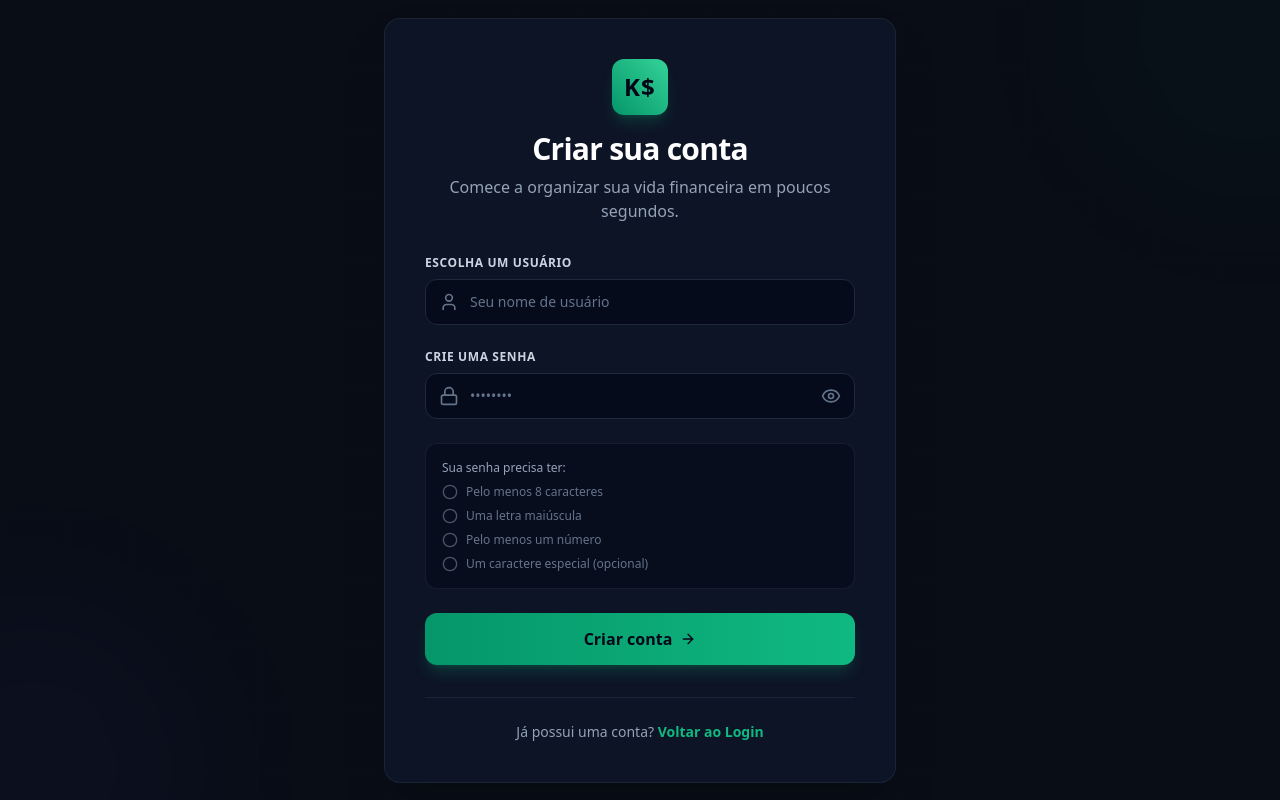
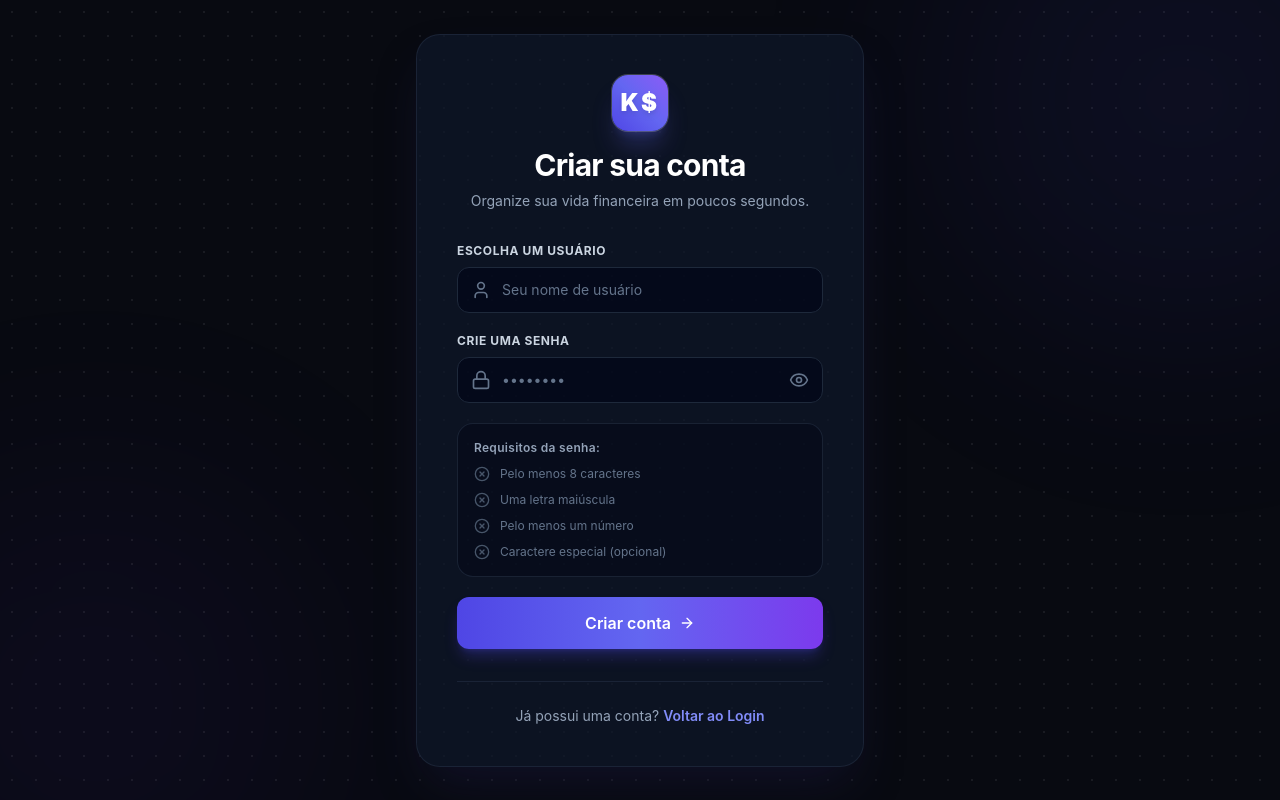
Before and after one commit to klayvertnext/controle-financeiro-python, a Flask app: page /cadastro in a window 1280 px wide. Run offline with Flask 3, Linux system fonts and the light colour scheme; some libraries are stand-ins or nearby versions.

Commit message:
UI Premium: Novo visual SaaS nas telas de login e cadastro

```diff
--- a/templates/cadastro.html
+++ b/templates/cadastro.html
@@ -4,8 +4,10 @@
   <meta charset="UTF-8">
   <meta name="viewport" content="width=device-width, initial-scale=1.0">
   <title>Criar Conta - K$ Financeiro</title>
+
   <script src="https://cdn.tailwindcss.com"></script>
   <script src="https://unpkg.com/lucide@latest"></script>
+
   <script>
     tailwind.config = {
       darkMode: 'class',
@@ -13,62 +15,74 @@
         extend: {
           colors: {
             brand: {
-              50: '#ecfdf5',
-              100: '#d1fae5',
-              500: '#10b981',
-              600: '#059669',
-              700: '#047857',
+              50: '#eep2ff',
+              100: '#e0e7ff',
+              400: '#818cf8',
+              500: '#6366f1',
+              600: '#4f46e5',
+              700: '#4338ca',
             }
           },
           animation: {
-            'fade-in-up': 'fadeInUp 0.3s cubic-bezier(0.16, 1, 0.3, 1) forwards',
-            'pulse-glow': 'pulseGlow 4s ease-in-out infinite alternate',
+            'fade-in': 'fadeIn 0.25s ease-out forwards',
+            'card-entry': 'cardEntry 0.35s cubic-bezier(0.16, 1, 0.3, 1) forwards',
+            'glow-pulse': 'glowPulse 6s ease-in-out infinite alternate',
           },
           keyframes: {
-            fadeInUp: {
-              '0%': { opacity: '0', transform: 'translateY(12px) scale(0.98)' },
+            fadeIn: {
+              '0%': { opacity: '0' },
+              '100%': { opacity: '1' },
+            },
+            cardEntry: {
+              '0%': { opacity: '0', transform: 'translateY(16px) scale(0.98)' },
               '100%': { opacity: '1', transform: 'translateY(0) scale(1)' },
             },
-            pulseGlow: {
-              '0%': { opacity: '0.2' },
-              '100%': { opacity: '0.4' },
+            glowPulse: {
+              '0%': { opacity: '0.25', transform: 'scale(1)' },
+              '100%': { opacity: '0.45', transform: 'scale(1.08)' },
             }
           }
         }
       }
     }
   </script>
+
   <style>
     body {
-      background-color: #090d16;
-      font-family: system-ui, -apple-system, BlinkMacSystemFont, 'Segoe UI', Roboto, Oxygen, Ubuntu, Cantarell, sans-serif;
+      background-color: #080a11;
+      font-family: -apple-system, BlinkMacSystemFont, "Segoe UI", Roboto, "Helvetica Neue", Arial, sans-serif;
+    }
+    .bg-dots {
+      background-image: radial-gradient(rgba(255, 255, 255, 0.07) 1px, transparent 1px);
+      background-size: 24px 24px;
     }
   </style>
 </head>
-<body class="min-h-screen text-slate-100 flex items-center justify-center p-4 relative overflow-x-hidden select-none">
+<body class="min-h-screen text-slate-100 flex items-center justify-center p-4 sm:p-6 relative overflow-x-hidden antialiased select-none bg-dots animate-fade-in">
 
-  <div class="fixed inset-0 pointer-events-none z-0">
-    <div class="absolute -top-40 -right-40 w-96 h-96 bg-brand-500/10 rounded-full blur-3xl animate-pulse-glow"></div>
-    <div class="absolute -bottom-40 -left-40 w-96 h-96 bg-indigo-500/10 rounded-full blur-3xl animate-pulse-glow" style="animation-delay: 2s;"></div>
-    <div class="absolute inset-0 bg-[linear-gradient(to_right,#1f29370a_1px,transparent_1px),linear-gradient(to_bottom,#1f29370a_1px,transparent_1px)] bg-[size:4rem_4rem]"></div>
+  <div class="fixed inset-0 pointer-events-none z-0 overflow-hidden">
+    <div class="absolute -top-32 -right-32 w-[28rem] h-[28rem] bg-indigo-600/20 rounded-full blur-[120px] animate-glow-pulse"></div>
+    <div class="absolute -bottom-32 -left-32 w-[28rem] h-[28rem] bg-violet-600/15 rounded-full blur-[120px] animate-glow-pulse" style="animation-delay: 3s;"></div>
   </div>
 
-  <main class="w-full max-w-lg bg-slate-900/80 backdrop-blur-xl border border-slate-800/80 rounded-2xl shadow-2xl p-8 sm:p-10 relative z-10 animate-fade-in-up transition-all duration-300">
+  <main class="w-full max-w-md bg-slate-900/70 backdrop-blur-2xl border border-slate-800/80 rounded-3xl shadow-2xl shadow-indigo-950/40 p-8 sm:p-10 relative z-10 animate-card-entry transition-all duration-300">
 
     <header class="text-center mb-8">
-      <div class="inline-flex items-center justify-center w-14 h-14 rounded-xl bg-gradient-to-tr from-brand-600 to-emerald-400 shadow-lg shadow-brand-500/20 mb-4 transition-transform hover:scale-105 duration-200">
-        <span class="text-2xl font-black text-slate-950 tracking-wider">K$</span>
+      <div class="inline-relative mb-4 group">
+        <div class="inline-flex items-center justify-center w-14 h-14 rounded-2xl bg-gradient-to-tr from-indigo-600 via-indigo-500 to-violet-500 shadow-xl shadow-indigo-500/25 ring-1 ring-white/20 transition-all duration-300 group-hover:scale-105 group-hover:shadow-indigo-500/40">
+          <span class="text-2xl font-black text-white tracking-widest drop-shadow-md">K$</span>
+        </div>
       </div>
       <h1 class="text-2xl sm:text-3xl font-bold tracking-tight text-white mb-2">Criar sua conta</h1>
-      <p class="text-slate-400 text-sm sm:text-base">Comece a organizar sua vida financeira em poucos segundos.</p>
+      <p class="text-slate-400 text-sm">Organize sua vida financeira em poucos segundos.</p>
     </header>
 
-    <form id="registerForm" action="/cadastro" method="POST" class="space-y-6">
+    <form id="registerForm" action="/cadastro" method="POST" class="space-y-5">
 
       <div class="space-y-2">
-        <label for="username" class="block text-xs uppercase font-semibold text-slate-300 tracking-wider">Escolha um Usuário</label>
+        <label for="username" class="block text-xs uppercase font-bold text-slate-300 tracking-wider">Escolha um Usuário</label>
         <div class="relative group">
-          <div class="absolute inset-y-0 left-0 pl-3.5 flex items-center pointer-events-none text-slate-500 group-focus-within:text-brand-500 transition-colors duration-200">
+          <div class="absolute inset-y-0 left-0 pl-3.5 flex items-center pointer-events-none text-slate-500 group-focus-within:text-indigo-400 transition-colors duration-200">
             <i data-lucide="user" class="w-5 h-5"></i>
           </div>
           <input
@@ -76,16 +90,17 @@
             id="username"
             name="username"
             required
+            autocomplete="username"
             placeholder="Seu nome de usuário"
-            class="w-full pl-11 pr-4 py-3 bg-slate-950/60 border border-slate-800 rounded-xl text-slate-100 placeholder-slate-500 focus:outline-none focus:border-brand-500 focus:ring-2 focus:ring-brand-500/20 transition-all duration-200 text-sm"
+            class="w-full pl-11 pr-4 py-3 bg-slate-950/70 border border-slate-800 rounded-xl text-slate-100 placeholder-slate-500 focus:outline-none focus:border-indigo-500 focus:ring-2 focus:ring-indigo-500/25 transition-all duration-200 text-sm hover:border-slate-700"
           >
         </div>
       </div>
 
       <div class="space-y-2">
-        <label for="password" class="block text-xs uppercase font-semibold text-slate-300 tracking-wider">Crie uma Senha</label>
+        <label for="password" class="block text-xs uppercase font-bold text-slate-300 tracking-wider">Crie uma Senha</label>
         <div class="relative group">
-          <div class="absolute inset-y-0 left-0 pl-3.5 flex items-center pointer-events-none text-slate-500 group-focus-within:text-brand-500 transition-colors duration-200">
+          <div class="absolute inset-y-0 left-0 pl-3.5 flex items-center pointer-events-none text-slate-500 group-focus-within:text-indigo-400 transition-colors duration-200">
             <i data-lucide="lock" class="w-5 h-5"></i>
           </div>
           <input
@@ -93,12 +108,14 @@
             id="password"
             name="password"
             required
+            autocomplete="new-password"
             placeholder="••••••••"
-            class="w-full pl-11 pr-11 py-3 bg-slate-950/60 border border-slate-800 rounded-xl text-slate-100 placeholder-slate-500 focus:outline-none focus:border-brand-500 focus:ring-2 focus:ring-brand-500/20 transition-all duration-200 text-sm"
+            class="w-full pl-11 pr-11 py-3 bg-slate-950/70 border border-slate-800 rounded-xl text-slate-100 placeholder-slate-500 focus:outline-none focus:border-indigo-500 focus:ring-2 focus:ring-indigo-500/25 transition-all duration-200 text-sm hover:border-slate-700"
           >
           <button
             type="button"
             id="togglePassword"
+            tabindex="-1"
             class="absolute inset-y-0 right-0 pr-3.5 flex items-center text-slate-500 hover:text-slate-300 focus:outline-none transition-colors duration-200"
             aria-label="Mostrar ou ocultar senha"
           >
@@ -107,38 +124,38 @@
         </div>
       </div>
 
-      <div class="bg-slate-950/40 border border-slate-800/60 rounded-xl p-4 space-y-2">
-        <p class="text-xs font-medium text-slate-400 mb-2">Sua senha precisa ter:</p>
+      <div class="bg-slate-950/50 border border-slate-800/80 rounded-2xl p-4 space-y-2.5">
+        <p class="text-xs font-semibold text-slate-400 tracking-wide mb-1">Requisitos da senha:</p>
 
-        <div id="req-length" class="flex items-center space-x-2 text-xs text-slate-500 transition-colors duration-200">
-          <i data-lucide="circle" class="w-4 h-4 text-slate-600 status-icon"></i>
+        <div id="req-length" class="flex items-center space-x-2.5 text-xs text-slate-500 transition-all duration-200">
+          <i data-lucide="x-circle" class="w-4 h-4 text-slate-600 status-icon transition-transform duration-200"></i>
           <span>Pelo menos 8 caracteres</span>
         </div>
 
-        <div id="req-uppercase" class="flex items-center space-x-2 text-xs text-slate-500 transition-colors duration-200">
-          <i data-lucide="circle" class="w-4 h-4 text-slate-600 status-icon"></i>
+        <div id="req-uppercase" class="flex items-center space-x-2.5 text-xs text-slate-500 transition-all duration-200">
+          <i data-lucide="x-circle" class="w-4 h-4 text-slate-600 status-icon transition-transform duration-200"></i>
           <span>Uma letra maiúscula</span>
         </div>
 
-        <div id="req-number" class="flex items-center space-x-2 text-xs text-slate-500 transition-colors duration-200">
-          <i data-lucide="circle" class="w-4 h-4 text-slate-600 status-icon"></i>
+        <div id="req-number" class="flex items-center space-x-2.5 text-xs text-slate-500 transition-all duration-200">
+          <i data-lucide="x-circle" class="w-4 h-4 text-slate-600 status-icon transition-transform duration-200"></i>
           <span>Pelo menos um número</span>
         </div>
 
-        <div id="req-special" class="flex items-center space-x-2 text-xs text-slate-500 transition-colors duration-200">
-          <i data-lucide="circle" class="w-4 h-4 text-slate-600 status-icon"></i>
-          <span>Um caractere especial (opcional)</span>
+        <div id="req-special" class="flex items-center space-x-2.5 text-xs text-slate-500 transition-all duration-200">
+          <i data-lucide="x-circle" class="w-4 h-4 text-slate-600 status-icon transition-transform duration-200"></i>
+          <span>Caractere especial (opcional)</span>
         </div>
       </div>
 
       <button
         type="submit"
         id="submitBtn"
-        class="w-full py-3.5 px-4 bg-gradient-to-r from-brand-600 to-emerald-500 hover:from-brand-500 hover:to-emerald-400 text-slate-950 font-bold rounded-xl shadow-lg shadow-brand-500/20 hover:shadow-brand-500/30 transition-all duration-200 active:scale-[0.98] flex items-center justify-center space-x-2 disabled:opacity-70 disabled:cursor-not-allowed"
+        class="w-full mt-2 py-3.5 px-4 bg-gradient-to-r from-indigo-600 via-indigo-500 to-violet-600 hover:from-indigo-500 hover:to-violet-500 text-white font-semibold rounded-xl shadow-lg shadow-indigo-600/30 hover:shadow-indigo-600/40 transition-all duration-200 active:scale-[0.98] focus:outline-none focus:ring-2 focus:ring-indigo-400 focus:ring-offset-2 focus:ring-offset-slate-900 flex items-center justify-center space-x-2 disabled:opacity-75 disabled:cursor-not-allowed group"
       >
         <span id="btnText">Criar conta</span>
-        <i data-lucide="arrow-right" id="btnIcon" class="w-4 h-4 transition-transform group-hover:translate-x-1"></i>
-        <div id="btnSpinner" class="hidden w-5 h-5 border-2 border-slate-950 border-t-transparent rounded-full animate-spin"></div>
+        <i data-lucide="arrow-right" id="btnIcon" class="w-4 h-4 transition-transform duration-200 group-hover:translate-x-1"></i>
+        <div id="btnSpinner" class="hidden w-5 h-5 border-2 border-white/30 border-t-white rounded-full animate-spin"></div>
       </button>
 
     </form>
@@ -146,7 +163,7 @@
     <footer class="mt-8 pt-6 border-t border-slate-800/80 text-center">
       <p class="text-sm text-slate-400">
         Já possui uma conta?
-        <a href="/login" class="font-semibold text-brand-500 hover:text-brand-400 transition-colors duration-200 underline-offset-4 hover:underline">
+        <a href="/login" class="font-semibold text-indigo-400 hover:text-indigo-300 transition-colors duration-200 underline-offset-4 hover:underline focus:outline-none focus:ring-1 focus:ring-indigo-400 rounded-sm">
           Voltar ao Login
         </a>
       </p>
@@ -155,7 +172,6 @@
   </main>
 
   <script>
-    // Inicializar Ícones Lucide
     lucide.createIcons();
 
     // Toggle Mostrar/Ocultar Senha
@@ -164,18 +180,13 @@
     const eyeIcon = document.getElementById('eyeIcon');
 
     togglePassword.addEventListener('click', () => {
-      const type = passwordInput.getAttribute('type') === 'password' ? 'text' : 'password';
-      passwordInput.setAttribute('type', type);
-
-      if (type === 'text') {
-        eyeIcon.setAttribute('data-lucide', 'eye-off');
-      } else {
-        eyeIcon.setAttribute('data-lucide', 'eye');
-      }
+      const isPassword = passwordInput.getAttribute('type') === 'password';
+      passwordInput.setAttribute('type', isPassword ? 'text' : 'password');
+      eyeIcon.setAttribute('data-lucide', isPassword ? 'eye-off' : 'eye');
       lucide.createIcons();
     });
 
-    // Validação Dinâmica de Senha
+    // Validação Dinâmica com Animação de Ícone
     const reqLength = document.getElementById('req-length');
     const reqUppercase = document.getElementById('req-uppercase');
     const reqNumber = document.getElementById('req-number');
@@ -188,12 +199,12 @@
         element.classList.add('text-emerald-400', 'font-medium');
         icon.setAttribute('data-lucide', 'check-circle-2');
         icon.classList.remove('text-slate-600');
-        icon.classList.add('text-emerald-400');
+        icon.classList.add('text-emerald-400', 'scale-110');
       } else {
         element.classList.remove('text-emerald-400', 'font-medium');
         element.classList.add('text-slate-500');
-        icon.setAttribute('data-lucide', 'circle');
-        icon.classList.remove('text-emerald-400');
+        icon.setAttribute('data-lucide', 'x-circle');
+        icon.classList.remove('text-emerald-400', 'scale-110');
         icon.classList.add('text-slate-600');
       }
       lucide.createIcons();
@@ -201,14 +212,13 @@
 
     passwordInput.addEventListener('input', (e) => {
       const val = e.target.value;
-
       updateRequirement(reqLength, val.length >= 8);
       updateRequirement(reqUppercase, /[A-Z]/.test(val));
       updateRequirement(reqNumber, /[0-9]/.test(val));
       updateRequirement(reqSpecial, /[^A-Za-z0-9]/.test(val));
     });
 
-    // Animação de Loading no Submit
+    // Estado Loading no Submit
     const form = document.getElementById('registerForm');
     const submitBtn = document.getElementById('submitBtn');
     const btnText = document.getElementById('btnText');
```
Also changed, not shown: templates/login.html (+56 -45 lines).
